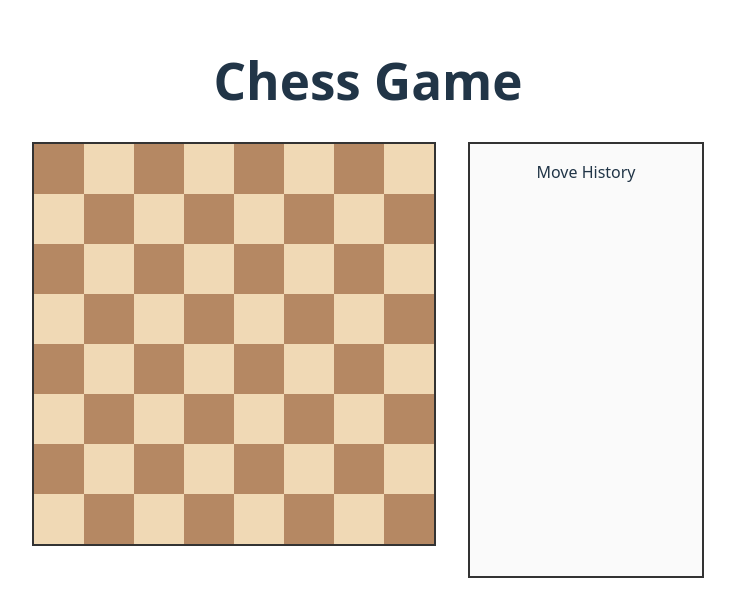
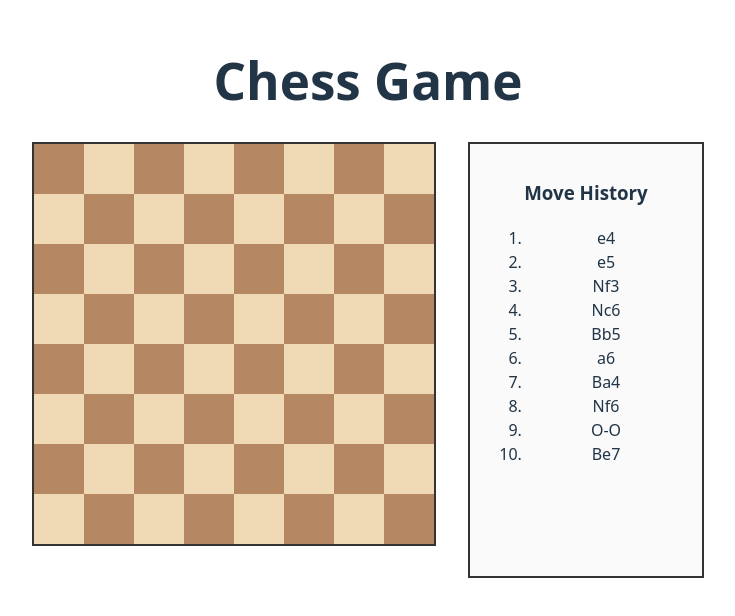
Before and after one commit to amitlash/chess-game-project, a React (Vite) app in the folder frontend/: page / in a window 1280 px wide. Shown: the part 102-718 px from the top of the page, without its empty margins (272-1007 px from the left). Built offline with nearby package versions, Linux system fonts and the light colour scheme.

Commit message:
feat(frontend): implement basic MoveHistory component\n\n- Displays placeholder list of chess moves\n- Prepares for dynamic updates with state management in next step\n- Continues phase 2 step 2 as per roadmap

```diff
--- a/frontend/src/components/MoveHistory.tsx
+++ b/frontend/src/components/MoveHistory.tsx
@@ -1,9 +1,22 @@
 import React from 'react';
+
+const placeholderMoves = [
+  'e4', 'e5',
+  'Nf3', 'Nc6',
+  'Bb5', 'a6',
+  'Ba4', 'Nf6',
+  'O-O', 'Be7',
+];
 
 const MoveHistory: React.FC = () => {
   return (
     <div style={{ width: 200, minHeight: 400, background: '#fafafa', border: '2px solid #333', padding: 16 }}>
-      Move History
+      <h3>Move History</h3>
+      <ol>
+        {placeholderMoves.map((move, idx) => (
+          <li key={idx}>{move}</li>
+        ))}
+      </ol>
     </div>
   );
 };
```
